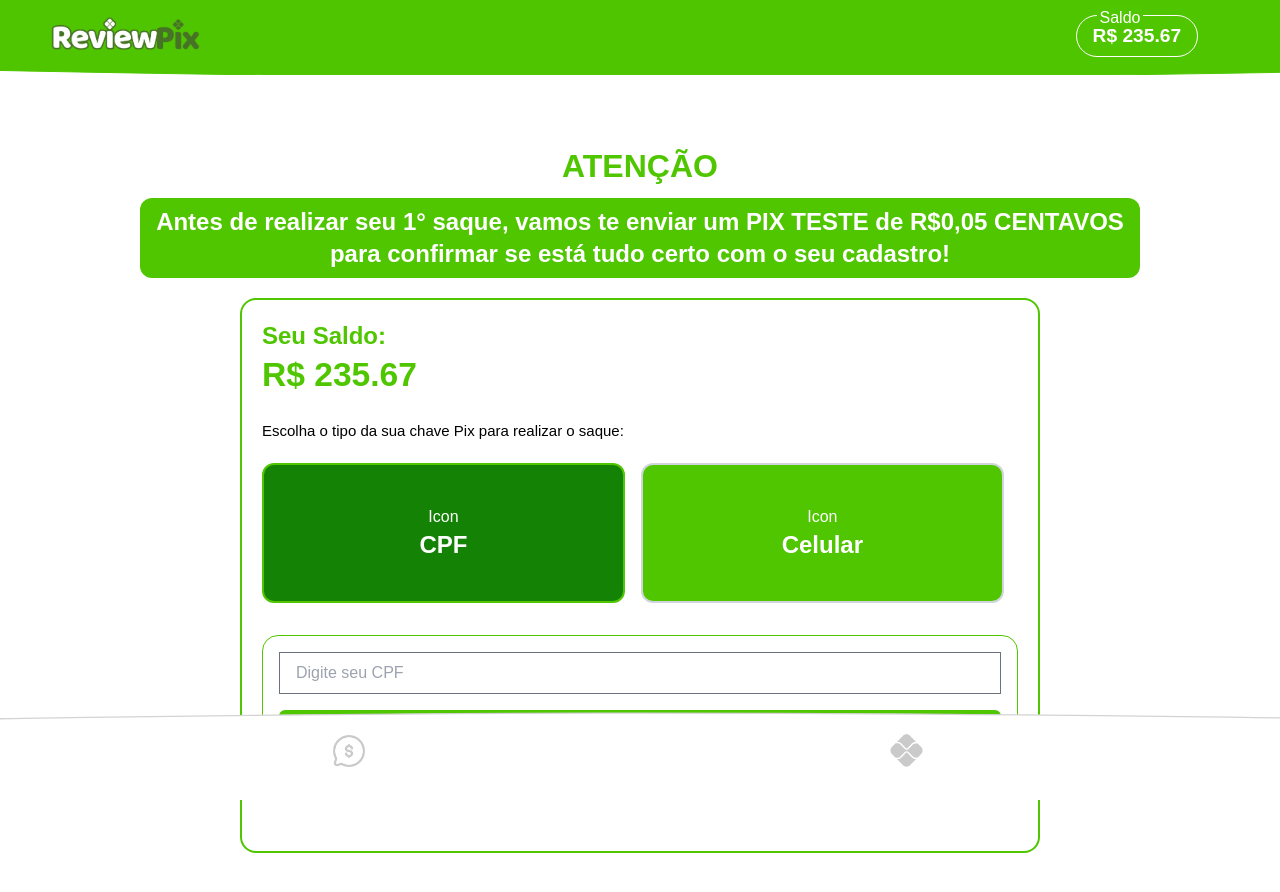
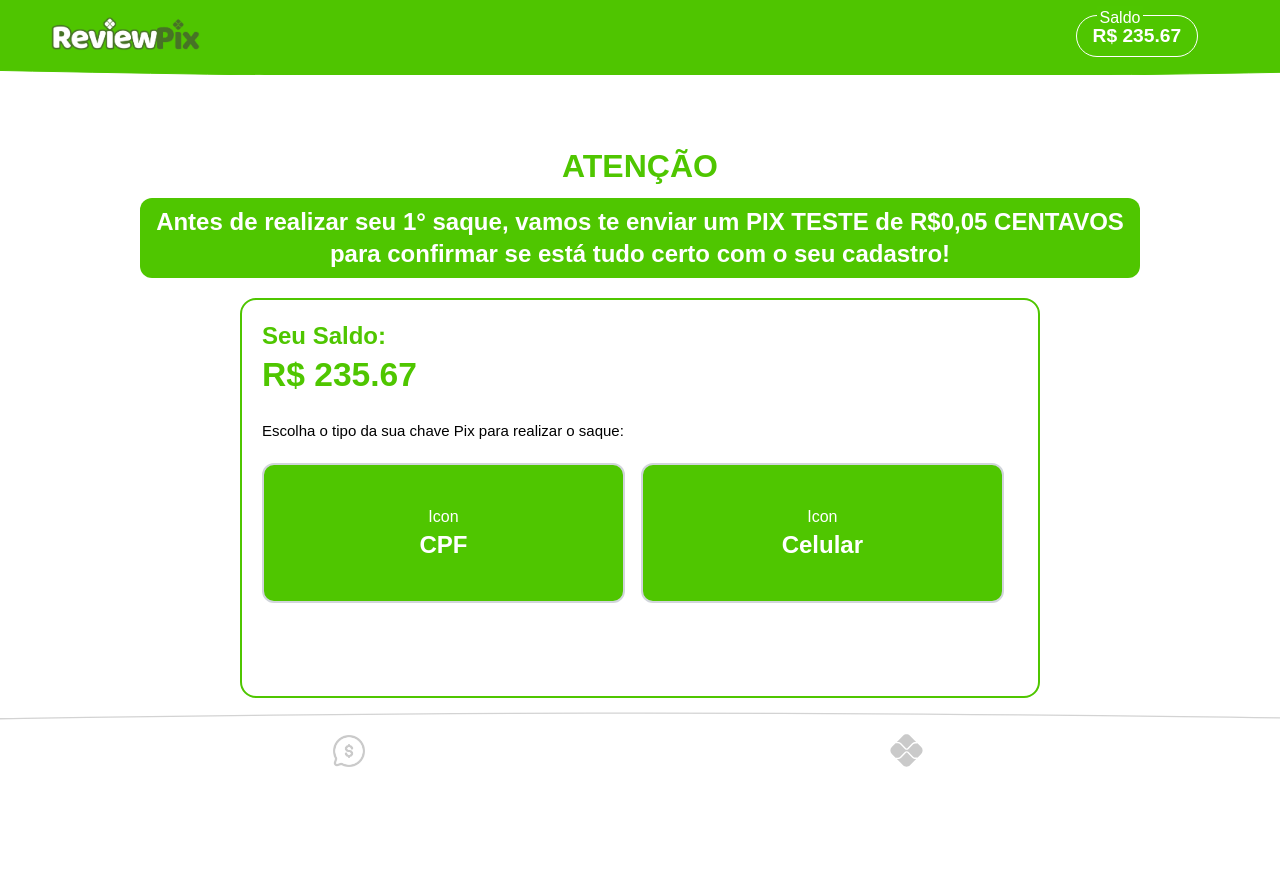
Before and after one commit to 36777/review-pix, a Next.js app: page /saque in a window 1280 px wide. Shown: the top 892 px of the page. Built offline with nearby package versions, Linux system fonts and the light colour scheme.

Commit message:
✨ feat(saque): add conditional rendering for input form

```diff
--- a/src/app/saque/_components/Form.tsx
+++ b/src/app/saque/_components/Form.tsx
@@ -3,7 +3,7 @@ import { useState, } from 'react';
 import { useRouter } from 'next/navigation';
 
 export default function Form() {
-  const [selection, setSelection] = useState('cpf');
+  const [selection, setSelection] = useState('');
   const [inputValue, setInputValue] = useState('');
   const router = useRouter();
 
@@ -63,6 +63,7 @@ export default function Form() {
         </div>
       </div>
 
+      {selection !== '' && (
         <div className="border-primary mt-4 mb-16 p-4 border rounded-2xl w-full">
           <input
             className="border-gray-500 px-4 py-2 border w-full placeholder:text-gray-400"
@@ -81,6 +82,7 @@ export default function Form() {
             </button>
           </div>
         </div>
+      )}
     </div>
   );
 }
```
Lines whose indentation alone changed are shown as unchanged.
